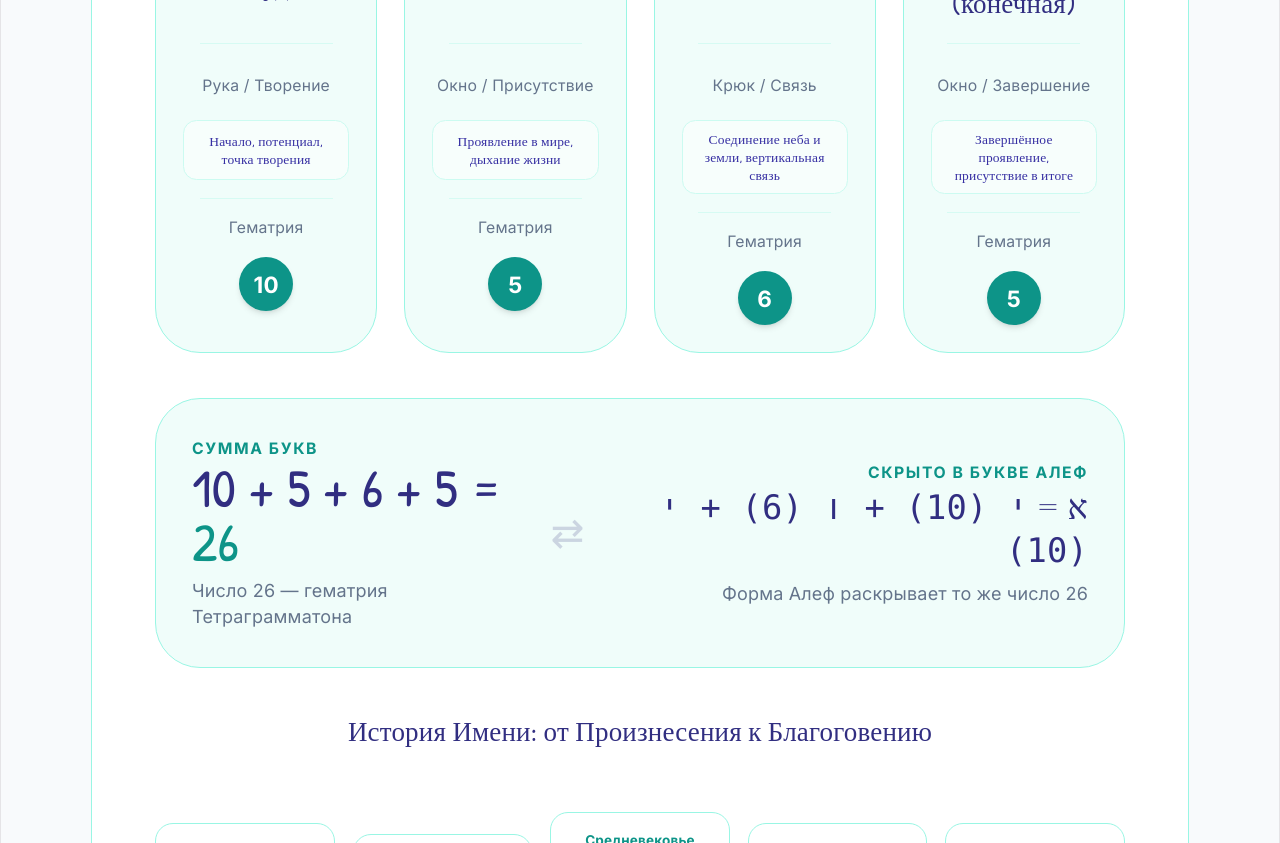
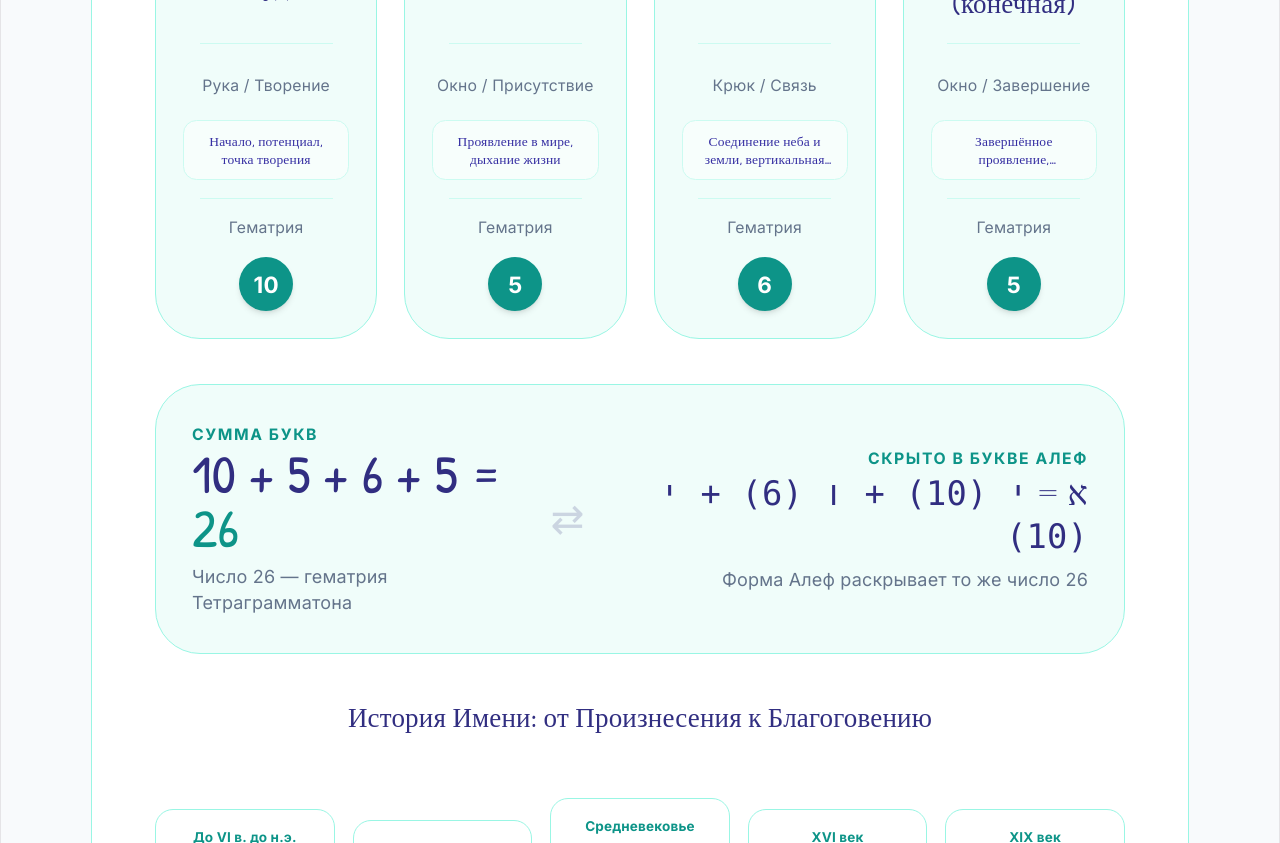
Before and after one commit to bemotte-ops/Hebrew, a React (Vite) app: page / in a window 1280 px wide. Shown: the part 9960-10803 px from the top of the page. Built offline with nearby package versions, Linux system fonts and the light colour scheme; a web font is replaced by a local one.

Commit message:
Update App.tsx

```diff
--- a/src/App.tsx
+++ b/src/App.tsx
@@ -630,20 +630,20 @@ const App: React.FC = () => {
                   </div>
 
                   {/* Разделительная черта 1 — длинная, тонкая, еле заметная */}
-                  <div className="w-[80%] h-px bg-teal-100 mx-auto opacity-70"></div>
+                  <div className="w-[80%] h-px bg-teal-100 mx-auto"></div>
 
                   {/* Строка 3: краткое значение (рука/окно/крюк) */}
                   <div className="text-sm text-slate-500 pt-2 min-h-[40px] flex items-center justify-center">
                     {item.meaning}
                   </div>
 
-                  {/* Строка 4: значение в имени Тетраграмматона — с фиксированной высотой */}
-                  <div className="text-xs font-patrick text-indigo-800 bg-white/50 p-2 rounded-xl border border-teal-100 min-h-[60px] flex items-center justify-center">
-                    {item.value}
+                  {/* Строка 4: значение в имени — фиксированная высота 60px, с ограничением строк */}
+                  <div className="text-xs font-patrick text-indigo-800 bg-white/50 p-2 rounded-xl border border-teal-100 h-[60px] flex items-center justify-center">
+                    <span className="line-clamp-2 text-center">{item.value}</span>
                   </div>
 
                   {/* Разделительная черта 2 — длинная, тонкая, еле заметная */}
-                  <div className="w-[80%] h-px bg-teal-100 mx-auto opacity-70"></div>
+                  <div className="w-[80%] h-px bg-teal-100 mx-auto"></div>
 
                   {/* Строка 5: подпись "Гематрия" — таким же шрифтом, как краткое значение */}
                   <div className="text-sm text-slate-500">Гематрия</div>
```
